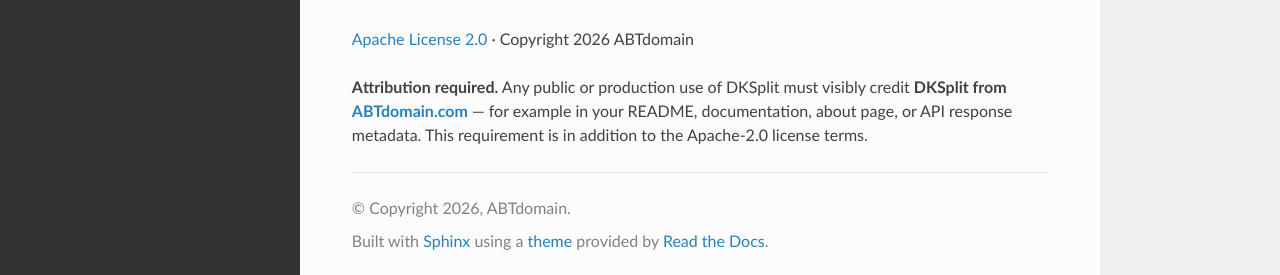
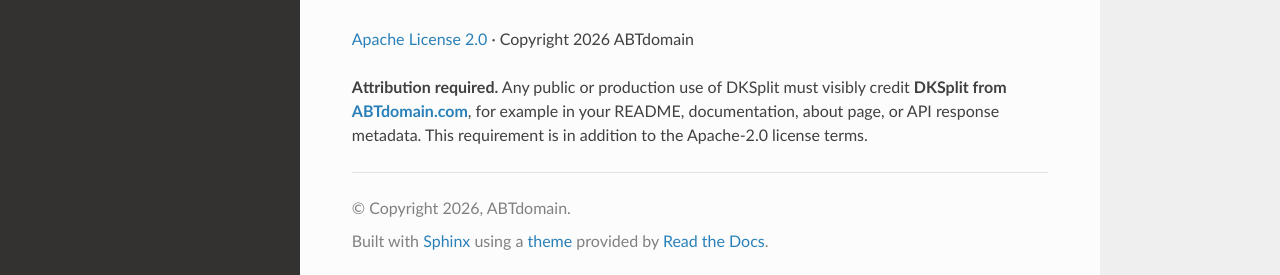
Before and after one commit to ABTdomain/dksplit, a Sphinx documentation site: the page built from docs/index.md, in a window 1280 px wide and 900 px high, scrolled down 1416 px. Shown: the part 622-897 px from the top of the window. Built offline with Sphinx 7.4.7 and the Read the Docs theme 3.1.0, drawn with Linux system fonts in a browser that asks for light colours.

```diff
--- a/docs/index.md
+++ b/docs/index.md
@@ -79,4 +79,4 @@ dksplit.split_topk("chatgptlogin", k=3)   # any k
 
 [Apache License 2.0](https://www.apache.org/licenses/LICENSE-2.0) · Copyright 2026 ABTdomain
 
-**Attribution required.** Any public or production use of DKSplit must visibly credit **DKSplit from [ABTdomain.com](https://abtdomain.com)** — for example in your README, documentation, about page, or API response metadata. This requirement is in addition to the Apache-2.0 license terms.
+**Attribution required.** Any public or production use of DKSplit must visibly credit **DKSplit from [ABTdomain.com](https://abtdomain.com)**, for example in your README, documentation, about page, or API response metadata. This requirement is in addition to the Apache-2.0 license terms.
```
Also changed, not shown: README.md (+14 -4 lines), 1 other file.
